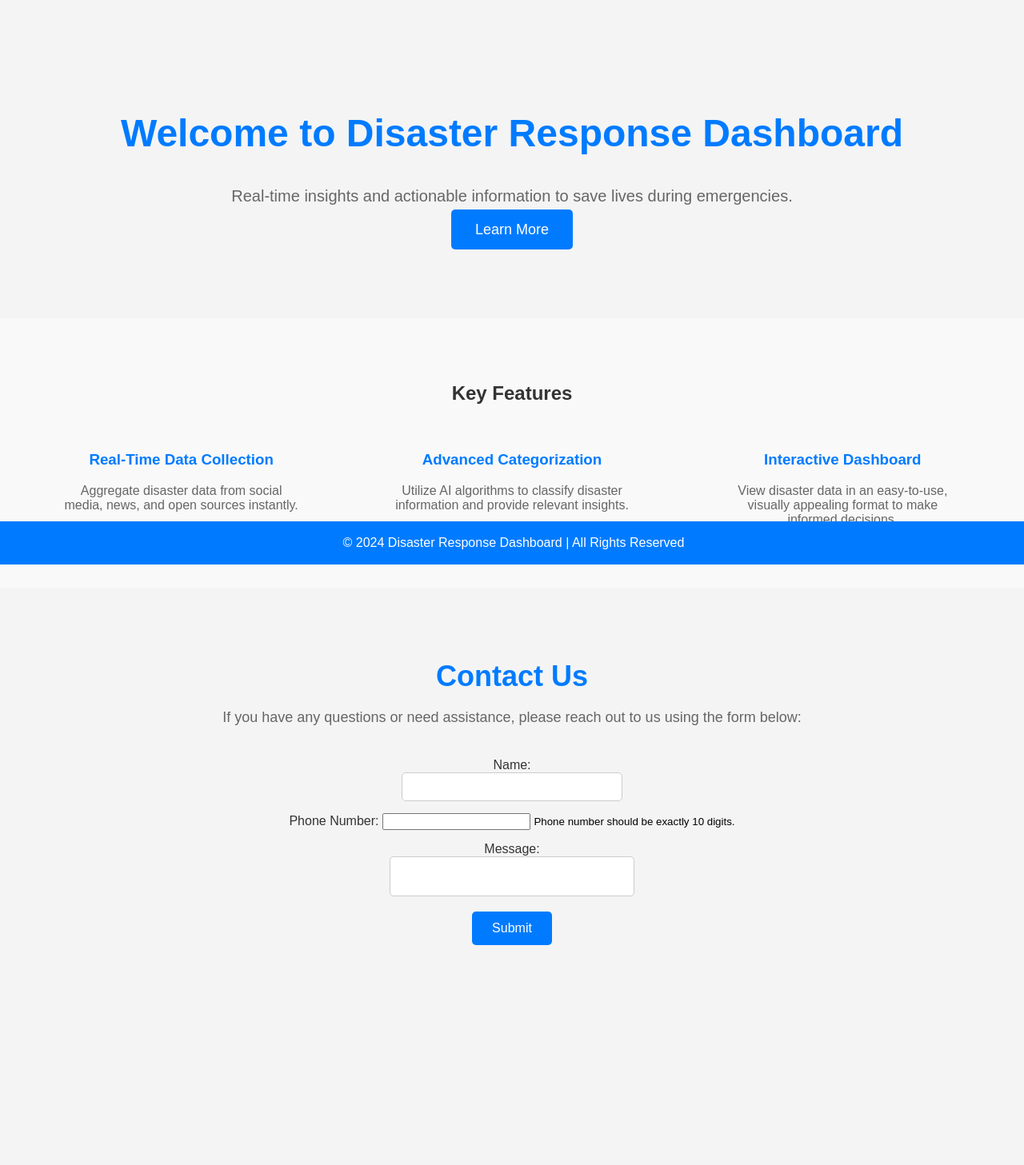
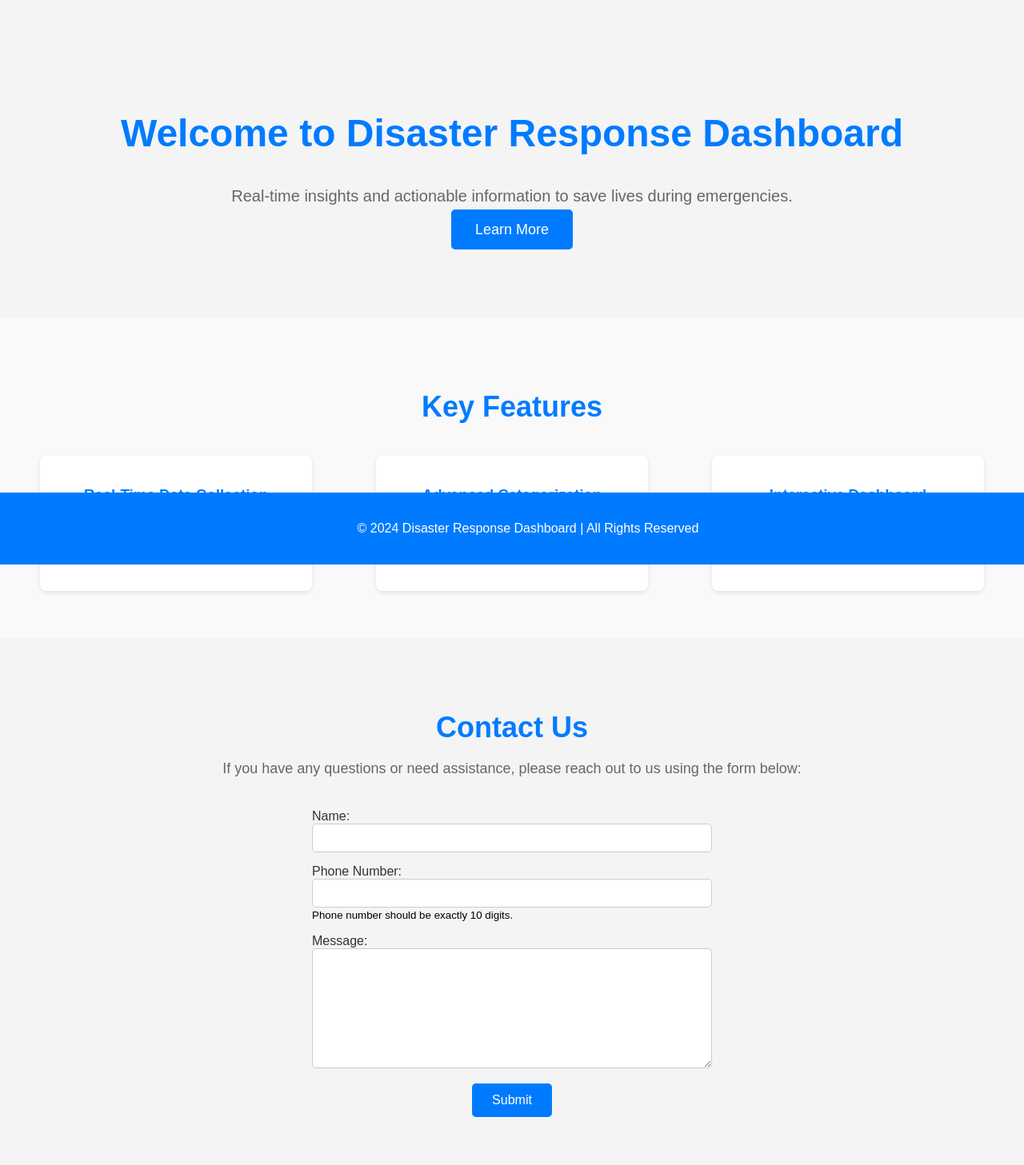
Before and after one commit to bp2881/Crisis-Connect, a Flask app: page / in a window 1280 px wide. Shown: the part 94-1551 px from the top of the page at 80% size. Before the commit the page ends 1276 px from the top, so only its background shows below. Run offline with Flask 3, Linux system fonts and the light colour scheme.

Commit message:
Add files via upload

```diff
--- a/static/styles.css
+++ b/static/styles.css
@@ -9,7 +9,7 @@ h1, h2, h3 {
     color: #333;
 }
 
-/* Navigation Bar */
+
 nav {
     display: flex;
     justify-content: space-between;
@@ -40,7 +40,7 @@ nav ul li a {
     font-size: 18px;
 }
 
-/* Hero Section */
+
 .hero {
     background-color: #f4f4f4;
     padding: 100px 20px;
@@ -67,21 +67,33 @@ nav ul li a {
     font-size: 18px;
 }
 
-/* Features Section */
+
 .features {
     padding: 60px 20px;
     text-align: center;
     background-color: #f9f9f9;
 }
 
+.features h2 {
+    font-size: 36px;
+    color: #007bff;
+    margin-bottom: 20px;
+}
+
 .feature-list {
     display: flex;
     justify-content: space-around;
+    flex-wrap: wrap;
+    gap: 20px;
     margin-top: 40px;
 }
 
 .feature-item {
     max-width: 300px;
+    background-color: white;
+    padding: 20px;
+    border-radius: 8px;
+    box-shadow: 0 2px 5px rgba(0,0,0,0.1);
 }
 
 .feature-item h3 {
@@ -93,7 +105,7 @@ nav ul li a {
     font-size: 16px;
 }
 
-/* Contact Section */
+
 .contact {
     padding: 60px 20px;
     background-color: #f4f4f4;
@@ -119,17 +131,21 @@ nav ul li a {
     gap: 15px;
 }
 
+.contact .form-group {
+    width: 100%;
+    max-width: 500px;
+    text-align: left;
+}
+
 .contact label {
     font-size: 16px;
     color: #333;
-    align-self: flex-start;
 }
 
 .contact input[type="text"],
-.contact input[type="email"],
+.contact input[type="tel"],
 .contact textarea {
     width: 100%;
-    max-width: 500px;
     padding: 8px;
     border: 1px solid #ccc;
     border-radius: 5px;
@@ -138,8 +154,8 @@ nav ul li a {
 }
 
 .contact textarea {
-    height: 50px;
-    resize: none;
+    height: 150px;
+    resize: vertical;
 }
 
 .contact button {
@@ -157,10 +173,10 @@ nav ul li a {
     background-color: #0056b3;
 }
 
-/* Footer */
+
 footer {
     text-align: center;
-    padding: 2px;
+    padding: 20px;
     background-color: #007bff;
     color: white;
     position: fixed;
```
